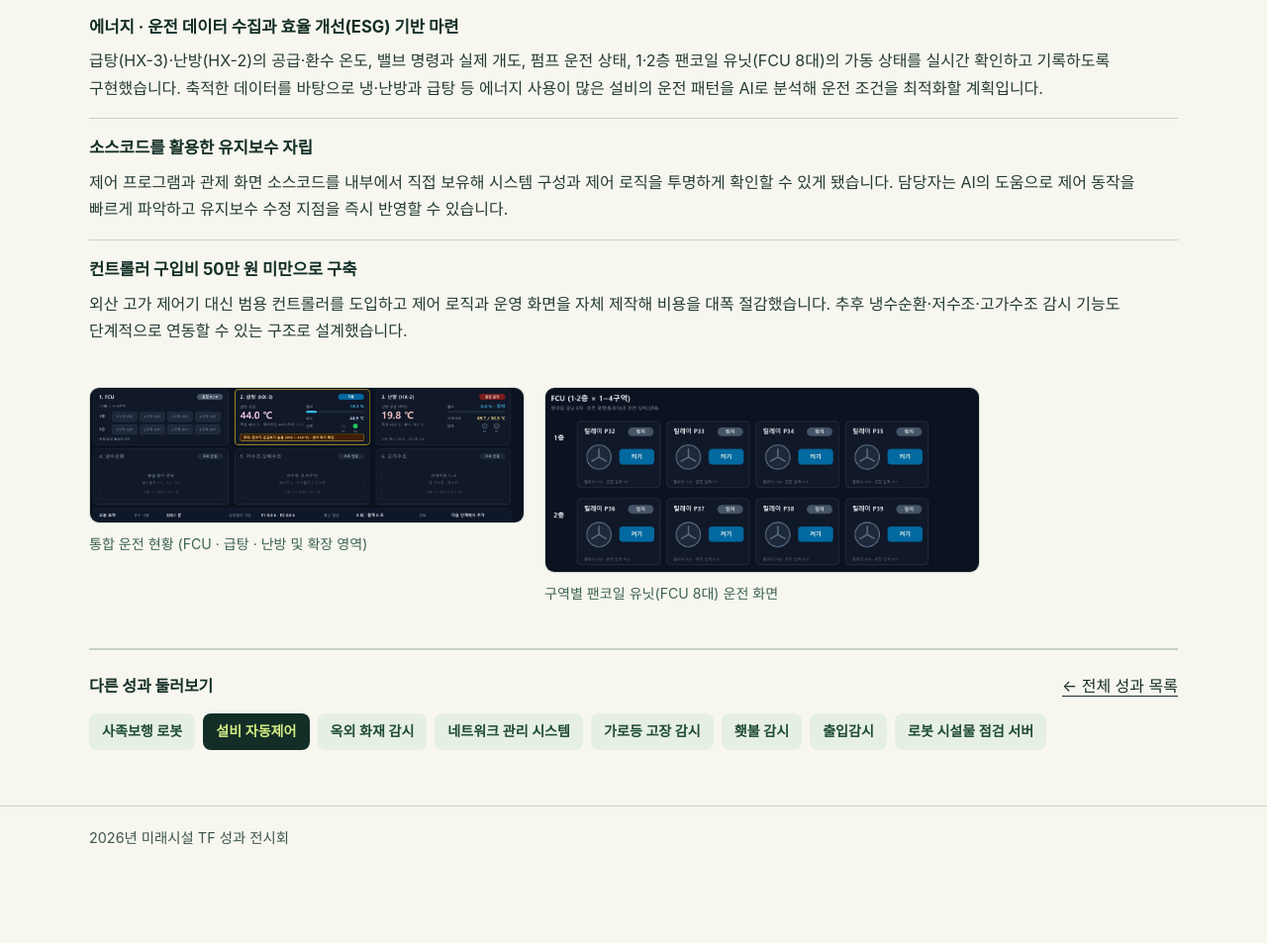
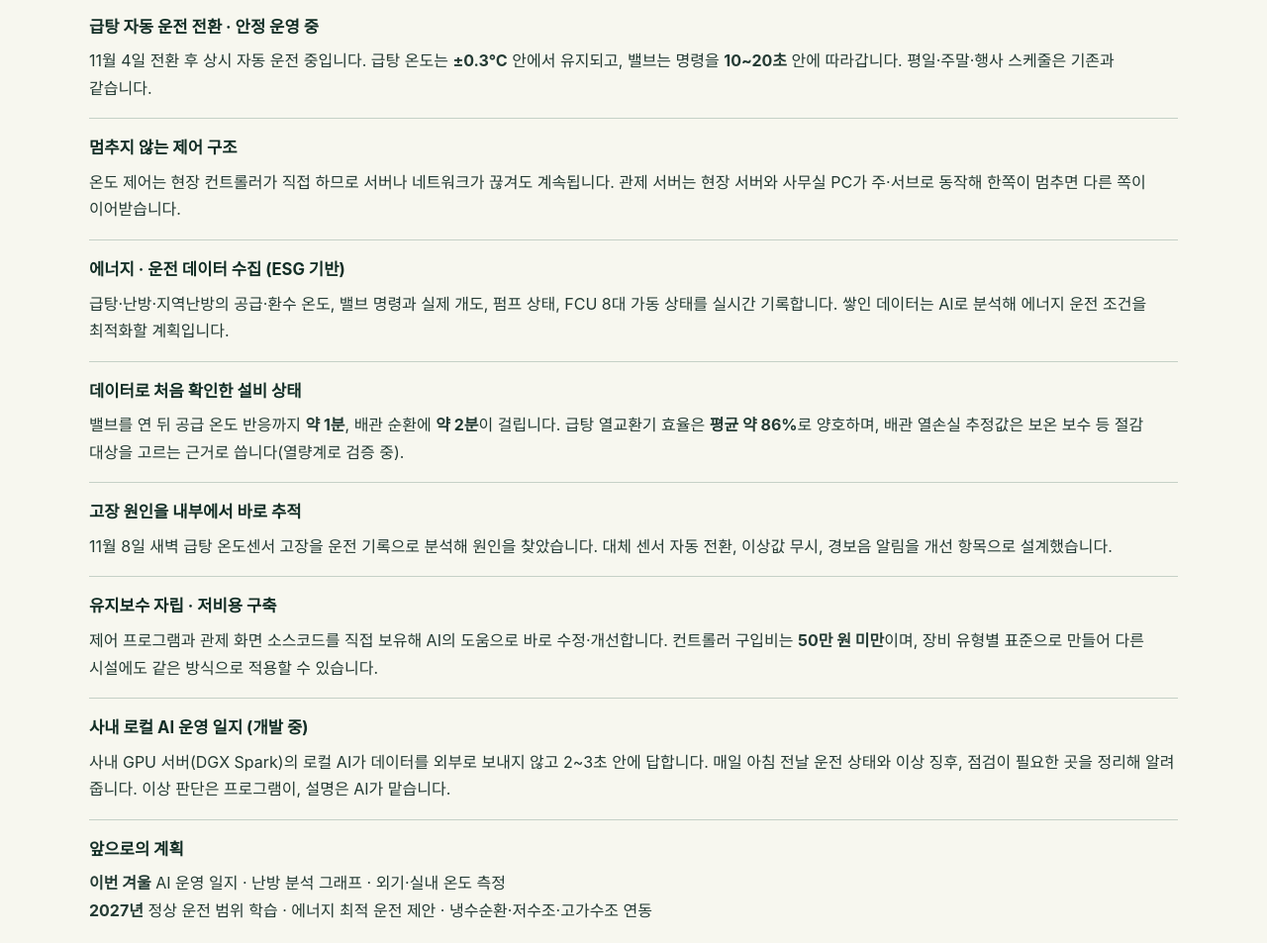
Before and after one commit to hongsounggyo/2026-facility-exhibit, a plain HTML site: page automation.html in a window 1280 px wide. Shown: the part 720-1673 px from the top of the page at 99% size. Before the commit the page ends 1598 px from the top, so only its background shows below. Drawn offline with Linux system fonts and the light colour scheme.

Commit message:
Add files via upload

```diff
--- a/automation.html
+++ b/automation.html
@@ -17,7 +17,7 @@
     <article id="automation" aria-labelledby="automation-title">
       <p class="label">에너지 · 자동제어</p>
       <h2 id="automation-title">설비 자동제어 시스템 자체 구현</h2>
-      <p class="summary">미래시설 TF는 기존 하니웰 설비 자동제어 시스템의 급탕(HX-3)·난방(HX-2) 및 팬코일 유닛(FCU) 제어를 자체 시스템으로 전환했습니다. 기존에는 운전 데이터를 확보하려면 설치 업체의 지원이 필요해 AI 분석에 필요한 데이터를 자유롭게 수집하기 어려웠습니다.</p>
+      <p class="summary">기존 하니웰 자동제어의 급탕(HX-3)·난방(HX-2)·팬코일(FCU) 제어를 범용 컨트롤러와 자체 프로그램으로 바꿨습니다. 업체 지원 없이도 모든 운전 데이터를 10초마다 직접 기록·분석할 수 있게 됐고, <strong>급탕은 2026년 11월 4일부터 새 시스템으로 자동 운전 중</strong>입니다.</p>
       <div class="screens">
         <figure>
           <a href="hot-water.jpg"><img src="hot-water.jpg" alt="급탕 배관 계통도에 표시된 공급·환수 온도와 밸브·펌프 상태" loading="lazy"></a>
@@ -30,16 +30,36 @@
       </div>
       <dl>
         <div class="step">
-          <dt>에너지 · 운전 데이터 수집과 효율 개선(ESG) 기반 마련</dt>
-          <dd>급탕(HX-3)·난방(HX-2)의 공급·환수 온도, 밸브 명령과 실제 개도, 펌프 운전 상태, 1·2층 팬코일 유닛(FCU 8대)의 가동 상태를 실시간 확인하고 기록하도록 구현했습니다. 축적한 데이터를 바탕으로 냉·난방과 급탕 등 에너지 사용이 많은 설비의 운전 패턴을 AI로 분석해 운전 조건을 최적화할 계획입니다.</dd>
+          <dt>급탕 자동 운전 전환 · 안정 운영 중</dt>
+          <dd>11월 4일 전환 후 상시 자동 운전 중입니다. 급탕 온도는 <strong>±0.3℃</strong> 안에서 유지되고, 밸브는 명령을 <strong>10~20초</strong> 안에 따라갑니다. 평일·주말·행사 스케줄은 기존과 같습니다.</dd>
         </div>
         <div class="step">
-          <dt>소스코드를 활용한 유지보수 자립</dt>
-          <dd>제어 프로그램과 관제 화면 소스코드를 내부에서 직접 보유해 시스템 구성과 제어 로직을 투명하게 확인할 수 있게 됐습니다. 담당자는 AI의 도움으로 제어 동작을 빠르게 파악하고 유지보수 수정 지점을 즉시 반영할 수 있습니다.</dd>
+          <dt>멈추지 않는 제어 구조</dt>
+          <dd>온도 제어는 현장 컨트롤러가 직접 하므로 서버나 네트워크가 끊겨도 계속됩니다. 관제 서버는 현장 서버와 사무실 PC가 주·서브로 동작해 한쪽이 멈추면 다른 쪽이 이어받습니다.</dd>
         </div>
         <div class="step">
-          <dt>컨트롤러 구입비 50만 원 미만으로 구축</dt>
-          <dd>외산 고가 제어기 대신 범용 컨트롤러를 도입하고 제어 로직과 운영 화면을 자체 제작해 비용을 대폭 절감했습니다. 추후 냉수순환·저수조·고가수조 감시 기능도 단계적으로 연동할 수 있는 구조로 설계했습니다.</dd>
+          <dt>에너지 · 운전 데이터 수집 (ESG 기반)</dt>
+          <dd>급탕·난방·지역난방의 공급·환수 온도, 밸브 명령과 실제 개도, 펌프 상태, FCU 8대 가동 상태를 실시간 기록합니다. 쌓인 데이터는 AI로 분석해 에너지 운전 조건을 최적화할 계획입니다.</dd>
+        </div>
+        <div class="step">
+          <dt>데이터로 처음 확인한 설비 상태</dt>
+          <dd>밸브를 연 뒤 공급 온도 반응까지 <strong>약 1분</strong>, 배관 순환에 <strong>약 2분</strong>이 걸립니다. 급탕 열교환기 효율은 <strong>평균 약 86%</strong>로 양호하며, 배관 열손실 추정값은 보온 보수 등 절감 대상을 고르는 근거로 씁니다(열량계로 검증 중).</dd>
+        </div>
+        <div class="step">
+          <dt>고장 원인을 내부에서 바로 추적</dt>
+          <dd>11월 8일 새벽 급탕 온도센서 고장을 운전 기록으로 분석해 원인을 찾았습니다. 대체 센서 자동 전환, 이상값 무시, 경보음 알림을 개선 항목으로 설계했습니다.</dd>
+        </div>
+        <div class="step">
+          <dt>유지보수 자립 · 저비용 구축</dt>
+          <dd>제어 프로그램과 관제 화면 소스코드를 직접 보유해 AI의 도움으로 바로 수정·개선합니다. 컨트롤러 구입비는 <strong>50만 원 미만</strong>이며, 장비 유형별 표준으로 만들어 다른 시설에도 같은 방식으로 적용할 수 있습니다.</dd>
+        </div>
+        <div class="step">
+          <dt>사내 로컬 AI 운영 일지 (개발 중)</dt>
+          <dd>사내 GPU 서버(DGX Spark)의 로컬 AI가 데이터를 외부로 보내지 않고 2~3초 안에 답합니다. 매일 아침 전날 운전 상태와 이상 징후, 점검이 필요한 곳을 정리해 알려 줍니다. 이상 판단은 프로그램이, 설명은 AI가 맡습니다.</dd>
+        </div>
+        <div class="step">
+          <dt>앞으로의 계획</dt>
+          <dd><strong>이번 겨울</strong> AI 운영 일지 · 난방 분석 그래프 · 외기·실내 온도 측정<br><strong>2027년</strong> 정상 운전 범위 학습 · 에너지 최적 운전 제안 · 냉수순환·저수조·고가수조 연동</dd>
         </div>
       </dl>
       <div class="screens supplement">
```
